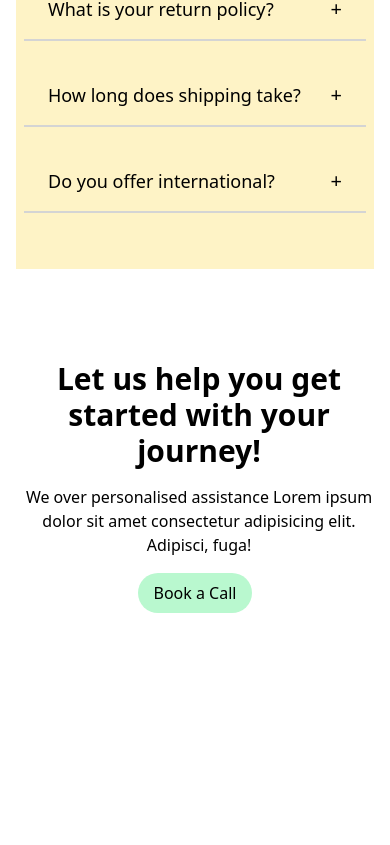
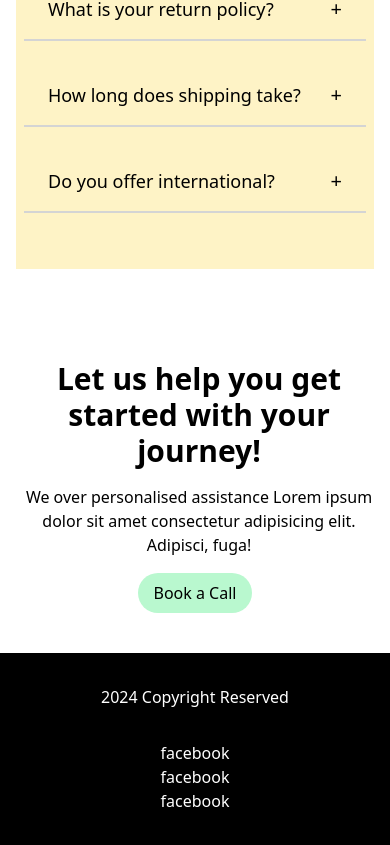
Before and after one commit to Jessica-Agorye/Ace-Edu, a React (Vite) app: page / in a window 390 px wide. Shown: the part 5551-6396 px from the top of the page. Before the commit the page ends 6204 px from the top, so only its background shows below. Built offline with nearby package versions, Linux system fonts and the light colour scheme.

Commit message:
added footer page and styled responsiveness

```diff
--- a/src/Pages.tsx
+++ b/src/Pages.tsx
@@ -5,6 +5,7 @@ import Services from "./sections/Services";
 import Pricing from "./sections/Pricing";
 import Faq from "./sections/Faq";
 import CallToAction from "./components/CallToAction";
+import Footer from "./components/Footer";
 
 const Pages = () => {
   return (
@@ -16,6 +17,7 @@ const Pages = () => {
       <Pricing />
       <Faq />
       <CallToAction />
+      <Footer />
     </>
   );
 };
--- /dev/null
+++ b/src/components/Footer.tsx
@@ -0,0 +1,21 @@
+const Footer = () => {
+  return (
+    <div className=" bg-black">
+      <div className=" text-center h-50 pt-8 md:pt-20 md:flex md:justify-between mx-10  md:grid-cols-2 text-white">
+        <div>
+          {" "}
+          <p>2024 Copyright Reserved</p>
+        </div>
+        <div className="">
+          <ul className="mt-8 md:mt-0  md:flex md:gap-4">
+            <li>facebook</li>
+            <li>facebook</li>
+            <li>facebook</li>
+          </ul>
+        </div>
+      </div>
+    </div>
+  );
+};
+
+export default Footer;
```
